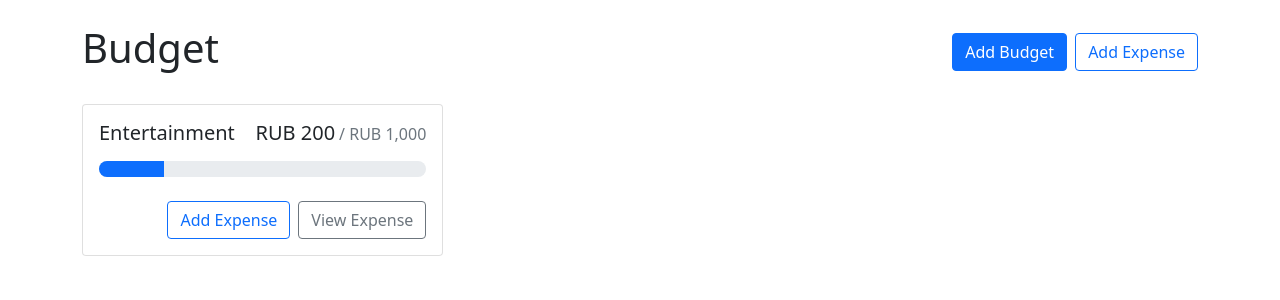
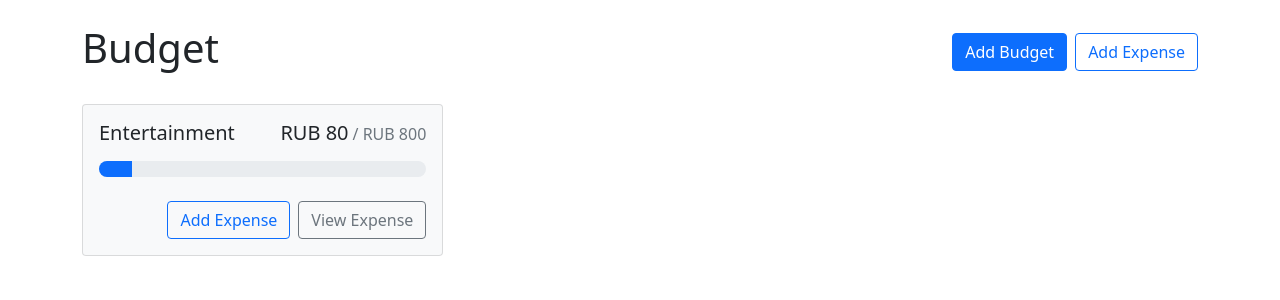
Before and after one commit to jm-spb/Budget-Tracker, a React (Create React App) app: page / in a window 1280 px wide. Shown: the top 300 px of the page. Built offline with nearby package versions, Linux system fonts and the light colour scheme.

Commit message:
add classnames

```diff
--- a/package.json
+++ b/package.json
@@ -7,6 +7,7 @@
     "@testing-library/react": "^12.1.2",
     "@testing-library/user-event": "^13.5.0",
     "bootstrap": "^5.1.3",
+    "classnames": "^2.3.1",
     "prop-types": "^15.8.1",
     "react": "^17.0.2",
     "react-bootstrap": "^2.1.1",
--- a/src/App.jsx
+++ b/src/App.jsx
@@ -17,7 +17,7 @@ const App = () => (
         alignItems: 'flex-start',
       }}
     >
-      <BudgetCard name="Entertainment" amount={200} max={1000} />
+      <BudgetCard name="Entertainment" gray amount={80} max={800} />
     </div>
   </Container>
 );
--- a/src/components/BudgetCard/index.jsx
+++ b/src/components/BudgetCard/index.jsx
@@ -1,6 +1,7 @@
 import React from 'react';
 import { Card, ProgressBar, Stack, Button } from 'react-bootstrap';
 import PropTypes from 'prop-types';
+import classNames from 'classnames';
 
 import currencyFormatter from '../../utils';
 
@@ -11,14 +12,22 @@ const getProgressBarVariant = (amount, max) => {
   return 'danger';
 };
 
-const BudgetCard = ({ name = '', amount = 0, max = 0 }) => (
-  <Card>
+const BudgetCard = ({ name, amount, max, gray }) => {
+  const cardClassName = classNames({
+    'bg-light': gray && amount <= max,
+    'bg-danger bg-opacity-10': amount > max,
+  });
+
+  return (
+    <Card className={cardClassName}>
       <Card.Body>
         <Card.Title className="d-flex justify-content-between align-items-baseline fw-normal mb-3">
           <div className="me-2">{name}</div>
           <div className="d-flex align-items-baseline">
             {currencyFormatter.format(amount)}
-          <span className="text-muted fs-6 ms-1">/ {currencyFormatter.format(max)}</span>
+            <span className="text-muted fs-6 ms-1">
+              / {currencyFormatter.format(max)}
+            </span>
           </div>
         </Card.Title>
         <ProgressBar
@@ -37,6 +46,7 @@ const BudgetCard = ({ name = '', amount = 0, max = 0 }) => (
       </Card.Body>
     </Card>
   );
+};
 
 export default BudgetCard;
 
@@ -44,4 +54,5 @@ BudgetCard.propTypes = {
   name: PropTypes.string.isRequired,
   amount: PropTypes.number.isRequired,
   max: PropTypes.number.isRequired,
+  gray: PropTypes.bool.isRequired,
 };
```
Also changed, not shown: 1 other file (tests, documents, lock files or other folders). Lines whose indentation alone changed are shown as unchanged.
